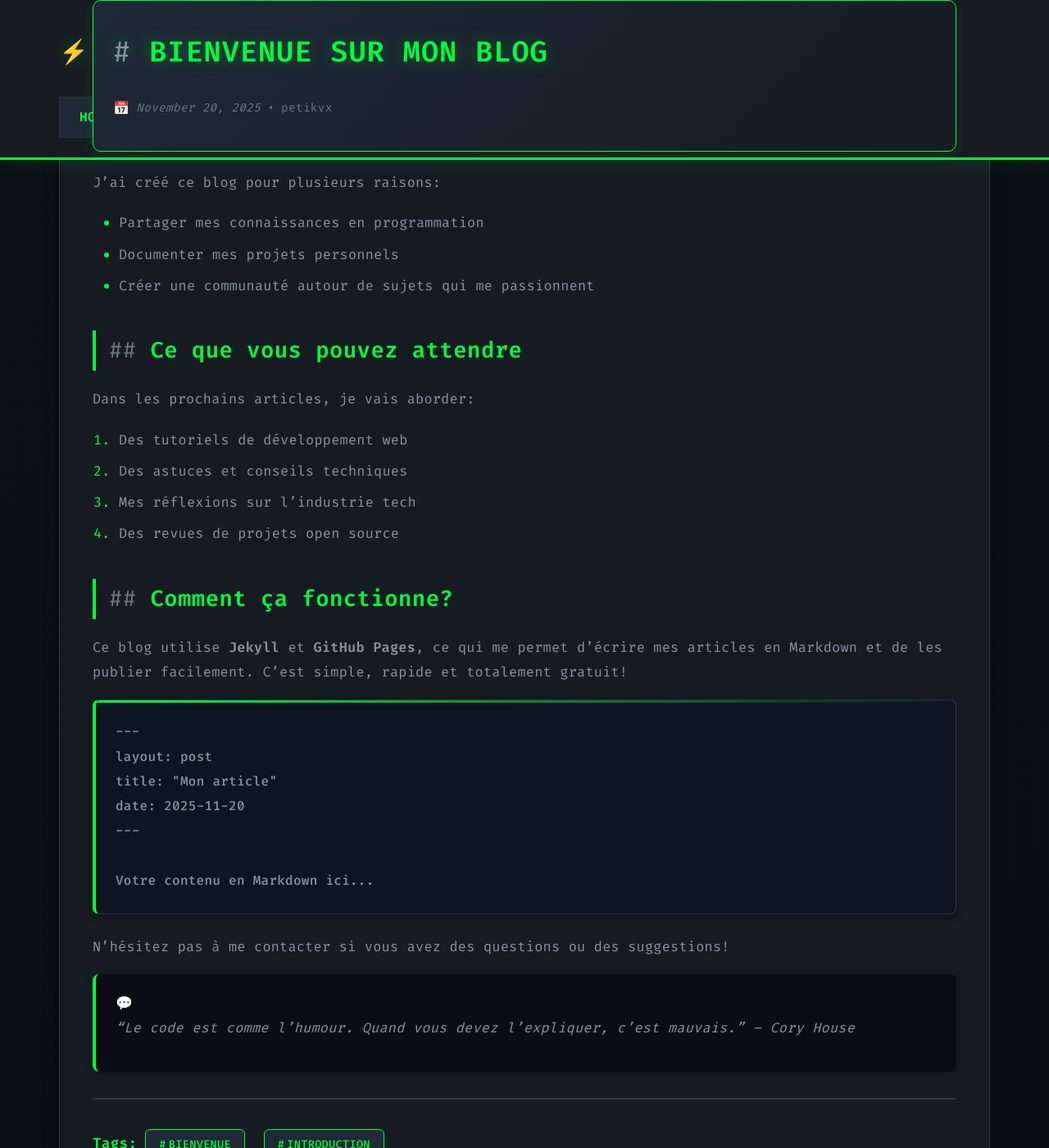
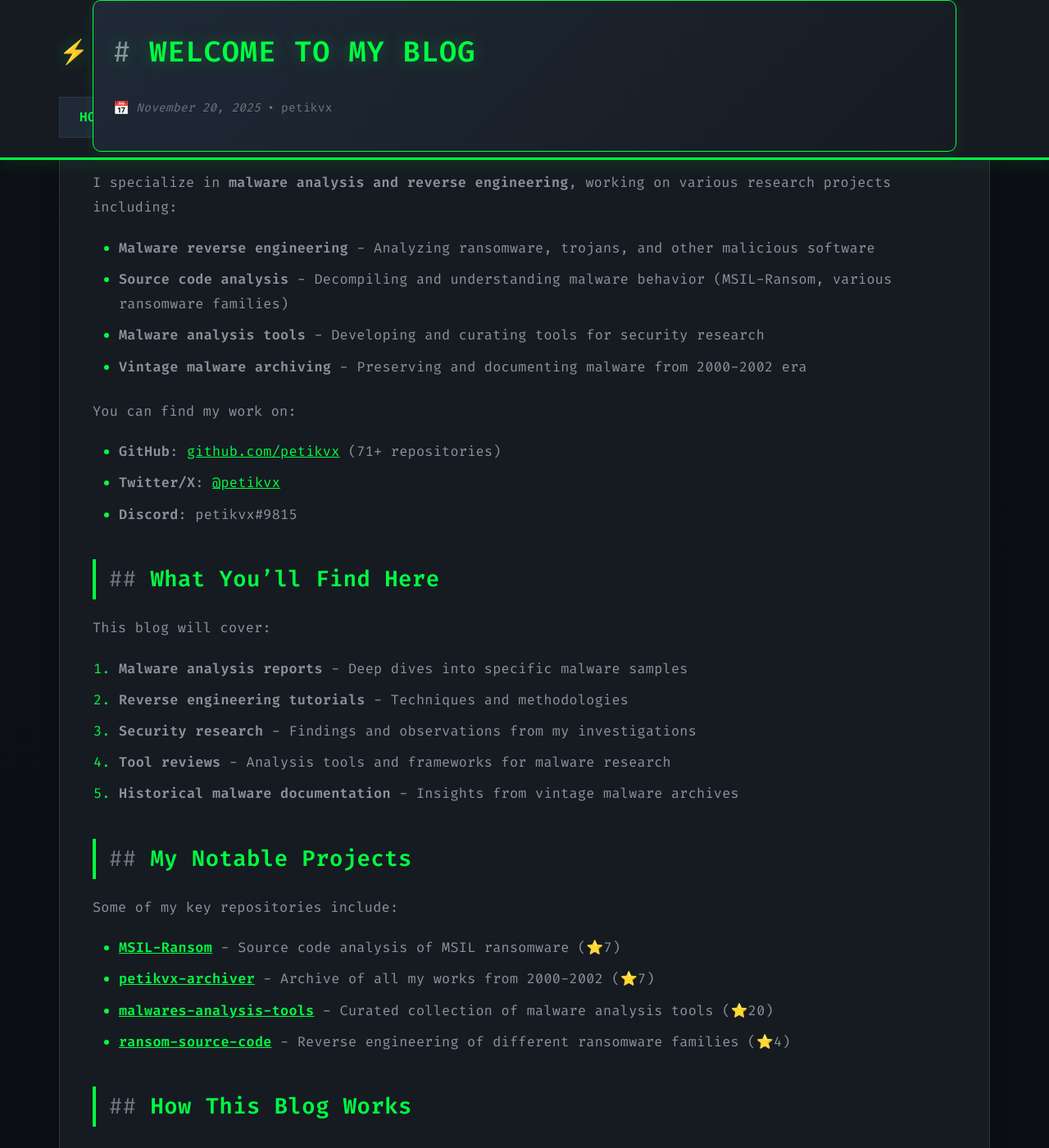
Before and after one commit to petikvx/petikvx.github.io, a Jekyll site: the page built from _posts/2025-11-20-bienvenue-sur-mon-blog.md, in a window 1280 px wide and 1400 px high, scrolled down 415 px. Shown: the whole window at 82% size. Built offline with Jekyll 4.4.1, drawn with Linux system fonts in a browser that asks for light colours; some of the changed text lies outside the part shown.

Commit message:
Translate blog content to English; update titles, sections, and tags for clarity and accessibility.

````diff
--- a/_posts/2025-11-20-bienvenue-sur-mon-blog.md
+++ b/_posts/2025-11-20-bienvenue-sur-mon-blog.md
@@ -1,44 +1,61 @@
 ---
 layout: post
-title: "Bienvenue sur mon blog"
+title: "Welcome to my blog"
 date: 2025-11-20 10:00:00 +0000
 author: petikvx
-tags: [bienvenue, introduction]
+tags: [welcome, introduction, malware-research]
 ---
 
-Bienvenue sur mon nouveau blog! C'est mon premier article et je suis ravi de partager mes pensées et mes expériences avec vous.
+Welcome to my blog! I'm **petikvx**, a Junior Malware Researcher focused on understanding malware mechanics and cybersecurity.
 
-## Pourquoi ce blog?
+## About Me
 
-J'ai créé ce blog pour plusieurs raisons:
+I specialize in **malware analysis and reverse engineering**, working on various research projects including:
 
-- Partager mes connaissances en programmation
-- Documenter mes projets personnels
-- Créer une communauté autour de sujets qui me passionnent
+- **Malware reverse engineering** - Analyzing ransomware, trojans, and other malicious software
+- **Source code analysis** - Decompiling and understanding malware behavior (MSIL-Ransom, various ransomware families)
+- **Malware analysis tools** - Developing and curating tools for security research
+- **Vintage malware archiving** - Preserving and documenting malware from 2000-2002 era
 
-## Ce que vous pouvez attendre
+You can find my work on:
+- **GitHub**: [github.com/petikvx](https://github.com/petikvx) (71+ repositories)
+- **Twitter/X**: [@petikvx](https://twitter.com/petikvx)
+- **Discord**: petikvx#9815
 
-Dans les prochains articles, je vais aborder:
+## What You'll Find Here
 
-1. Des tutoriels de développement web
-2. Des astuces et conseils techniques
-3. Mes réflexions sur l'industrie tech
-4. Des revues de projets open source
+This blog will cover:
 
-## Comment ça fonctionne?
+1. **Malware analysis reports** - Deep dives into specific malware samples
+2. **Reverse engineering tutorials** - Techniques and methodologies
+3. **Security research** - Findings and observations from my investigations
+4. **Tool reviews** - Analysis tools and frameworks for malware research
+5. **Historical malware documentation** - Insights from vintage malware archives
 
-Ce blog utilise **Jekyll** et **GitHub Pages**, ce qui me permet d'écrire mes articles en Markdown et de les publier facilement. C'est simple, rapide et totalement gratuit!
+## My Notable Projects
+
+Some of my key repositories include:
+
+- **[MSIL-Ransom](https://github.com/petikvx/MSIL-Ransom)** - Source code analysis of MSIL ransomware (⭐7)
+- **[petikvx-archiver](https://github.com/petikvx/petikvx-archiver)** - Archive of all my works from 2000-2002 (⭐7)
+- **[malwares-analysis-tools](https://github.com/petikvx/malwares-analysis-tools)** - Curated collection of malware analysis tools (⭐20)
+- **[ransom-source-code](https://github.com/petikvx/ransom-source-code)** - Reverse engineering of different ransomware families (⭐4)
+
+## How This Blog Works
+
+This blog is built with **Jekyll** and **GitHub Pages**, using a custom **Matrix/Cybersecurity** theme designed for security researchers. All articles are written in Markdown for easy documentation and code sharing.
 
 ```markdown
 ---
 layout: post
-title: "Mon article"
+title: "Malware Analysis Report"
 date: 2025-11-20
+tags: [malware, analysis, reverse-engineering]
 ---
 
-Votre contenu en Markdown ici...
+Your analysis content here...
 ```
 
-N'hésitez pas à me contacter si vous avez des questions ou des suggestions!
+Feel free to reach out on Twitter/X or Discord if you have questions, suggestions, or want to collaborate on security research!
 
-> "Le code est comme l'humour. Quand vous devez l'expliquer, c'est mauvais." – Cory House
+> "The best way to predict the future is to study the past." – Applied to malware research: understanding historical threats helps us prevent future ones.
````
Also changed, not shown: _posts/2025-11-21-virus-win32-aidlot.md (+1 -0 lines), README.md.
